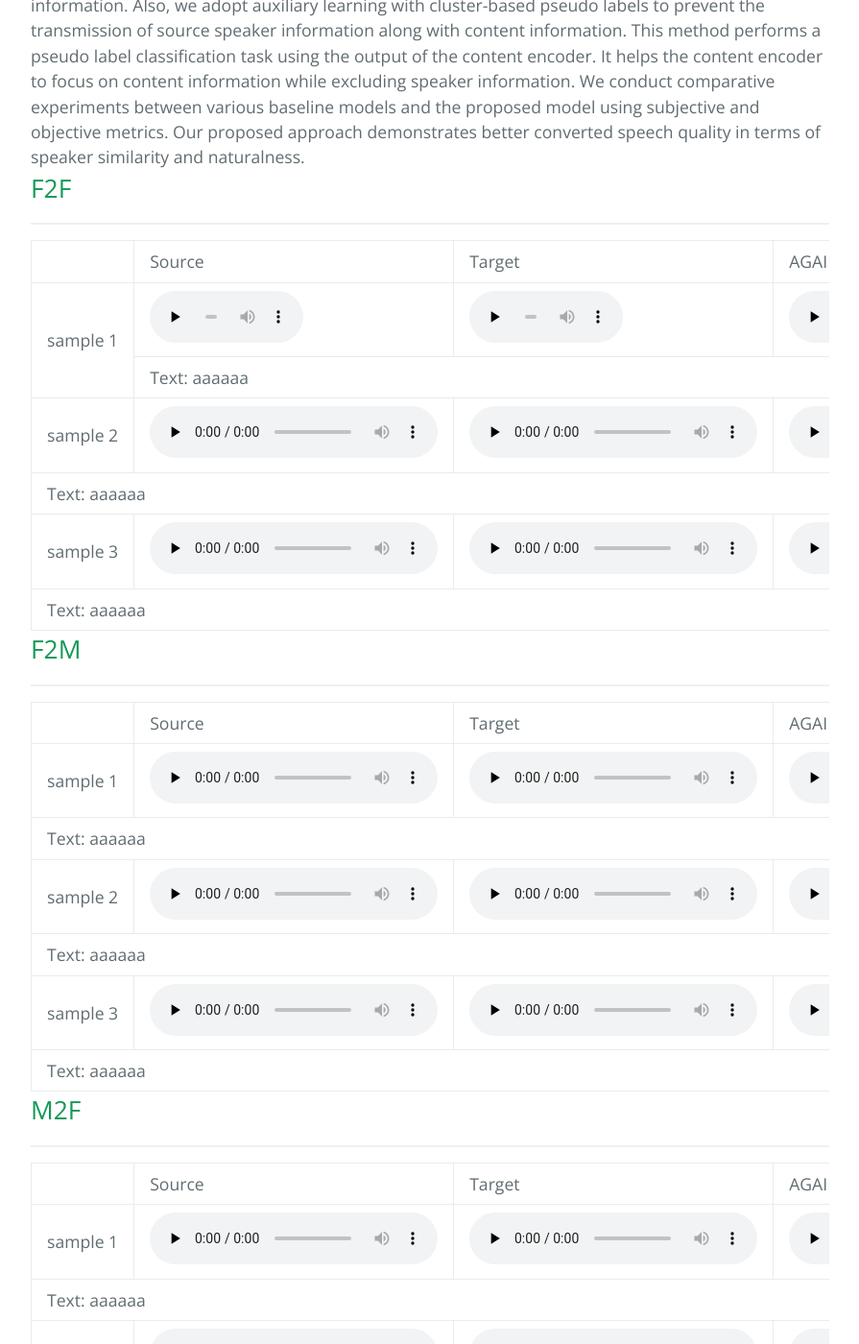
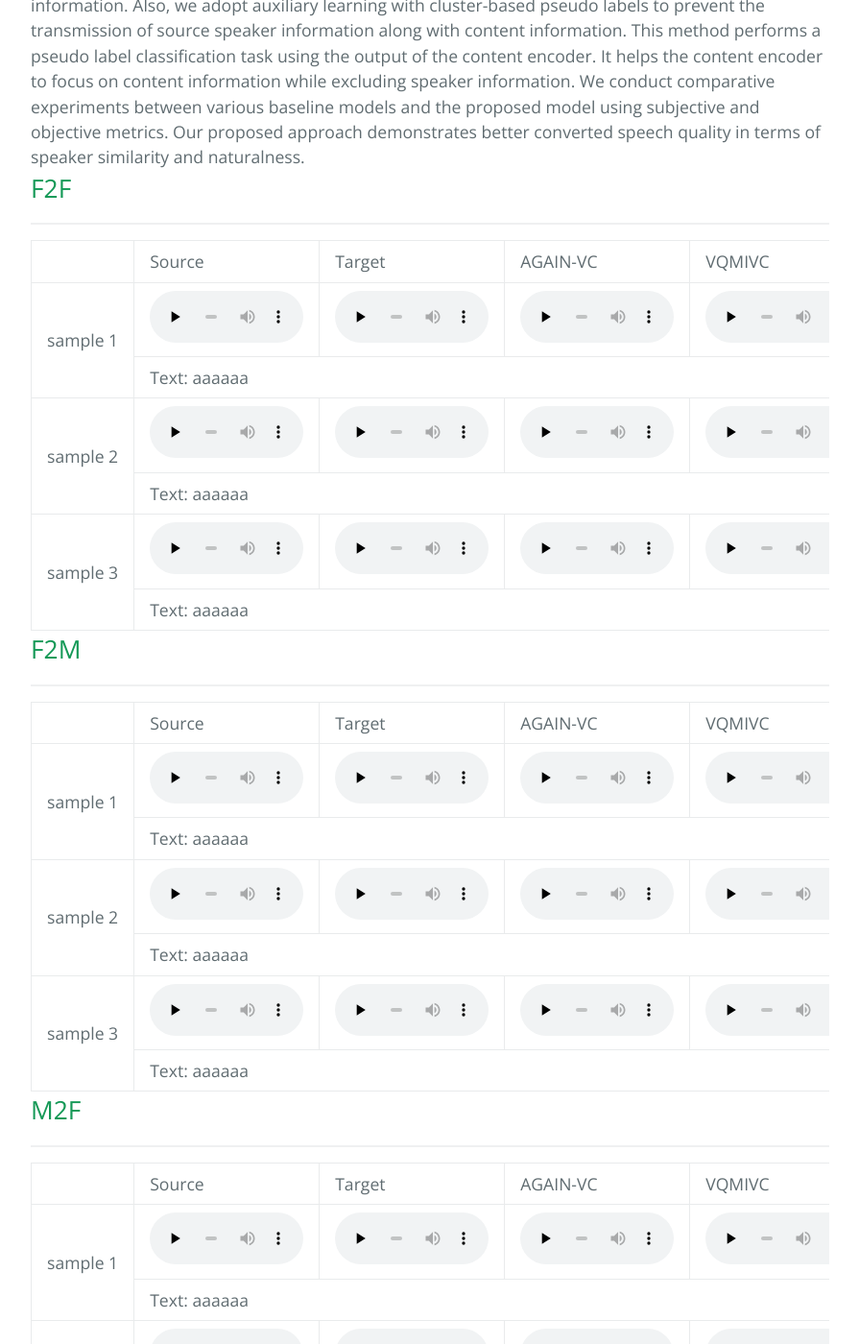
Before and after one commit to twiz0311/AGRN-VC, a Jekyll site: the page built from another-page.md, in a window 1280 px wide and 1400 px high, scrolled down 681 px. Shown: the whole window at 96% size, without its empty margins (192-1087 px from the left). Built offline with Jekyll 4.4.1, drawn with Linux system fonts in a browser that asks for light colours.

Commit message:
Update default.html

```diff
--- a/_layouts/default.html
+++ b/_layouts/default.html
@@ -49,7 +49,7 @@
                 <td>AGRN-VC</td>
               </tr>
               <tr>
-                <td nowrap width="160", rowspan='2'>sample 1</td>
+                <td nowrap width="160" rowspan='2'>sample 1</td>
                 <td><audio controls="" preload="none" style="width: 160px;"><source src="Speech/Source/p330_070_mic1.flac"></audio></td>
                 <td><audio controls="" preload="none" style="width: 160px;"><source src="Speech/Target/p249_217_mic1.flac"></audio></td>
                 <td><audio controls="" preload="none" style="width: 160px;"><source src="Speech/AGAIN/p330_070_p249_217_cnv_gen.wav"></audio></td>
@@ -61,28 +61,28 @@
                 <td colspan='6'>Text: aaaaaa</td>
               </tr>
               <tr>
-                <td nowrap width="160">sample 2</td>
-                <td><audio controls="" preload="none"><source src="Speech/Source/p282_361_mic1.flac"></audio></td>
-                <td><audio controls="" preload="none"><source src="Speech/Target/p249_300_mic1.flac"></audio></td>
-                <td><audio controls="" preload="none"><source src="Speech/AGAIN/p282_361_p249_300_cnv_gen.wav"></audio></td>
-                <td><audio controls="" preload="none"><source src="Speech/VQMIVC/p282_361_p249_300_cnv_gen.wav"></audio></td>
-                <td><audio controls="" preload="none"><source src="Speech/TriAAN/p282_361_p249_300_cnv_gen.wav"></audio></td>
-                <td><audio controls="" preload="none"><source src="Speech/AGRN/p282_361_p249_300_cnv_gen.wav"></audio></td>
+                <td nowrap width="160" rowspan='2'>sample 2</td>
+                <td><audio controls="" preload="none" style="width: 160px;"><source src="Speech/Source/p282_361_mic1.flac"></audio></td>
+                <td><audio controls="" preload="none" style="width: 160px;"><source src="Speech/Target/p249_300_mic1.flac"></audio></td>
+                <td><audio controls="" preload="none" style="width: 160px;"><source src="Speech/AGAIN/p282_361_p249_300_cnv_gen.wav"></audio></td>
+                <td><audio controls="" preload="none" style="width: 160px;"><source src="Speech/VQMIVC/p282_361_p249_300_cnv_gen.wav"></audio></td>
+                <td><audio controls="" preload="none" style="width: 160px;"><source src="Speech/TriAAN/p282_361_p249_300_cnv_gen.wav"></audio></td>
+                <td><audio controls="" preload="none" style="width: 160px;"><source src="Speech/AGRN/p282_361_p249_300_cnv_gen.wav"></audio></td>
               </tr>
               <tr>
-                <td colspan='7'>Text: aaaaaa</td>
+                <td colspan='6'>Text: aaaaaa</td>
               </tr>
               <tr>
-                <td nowrap width="160">sample 3</td>
-                <td><audio controls="" preload="none"><source src="Speech/Source/p330_166_mic1.flac"></audio></td>
-                <td><audio controls="" preload="none"><source src="Speech/Target/p277_434_mic1.flac"></audio></td>
-                <td><audio controls="" preload="none"><source src="Speech/AGAIN/p330_166_p277_434_cnv_gen.wav"></audio></td>
-                <td><audio controls="" preload="none"><source src="Speech/VQMIVC/p330_166_p277_434_cnv_gen.wav"></audio></td>
-                <td><audio controls="" preload="none"><source src="Speech/TriAAN/p330_166_p277_434_cnv_gen.wav"></audio></td>
-                <td><audio controls="" preload="none"><source src="Speech/AGRN/p330_166_p277_434_cnv_gen.wav"></audio></td>
+                <td nowrap width="160" rowspan='2'>sample 3</td>
+                <td><audio controls="" preload="none" style="width: 160px;"><source src="Speech/Source/p330_166_mic1.flac"></audio></td>
+                <td><audio controls="" preload="none" style="width: 160px;"><source src="Speech/Target/p277_434_mic1.flac"></audio></td>
+                <td><audio controls="" preload="none" style="width: 160px;"><source src="Speech/AGAIN/p330_166_p277_434_cnv_gen.wav"></audio></td>
+                <td><audio controls="" preload="none" style="width: 160px;"><source src="Speech/VQMIVC/p330_166_p277_434_cnv_gen.wav"></audio></td>
+                <td><audio controls="" preload="none" style="width: 160px;"><source src="Speech/TriAAN/p330_166_p277_434_cnv_gen.wav"></audio></td>
+                <td><audio controls="" preload="none" style="width: 160px;"><source src="Speech/AGRN/p330_166_p277_434_cnv_gen.wav"></audio></td>
               </tr>
               <tr>
-                <td colspan='7'>Text: aaaaaa</td>
+                <td colspan='6'>Text: aaaaaa</td>
               </tr>
               </tbody>
             </table>
@@ -103,40 +103,40 @@
                 <td>AGRN-VC</td>
               </tr>
               <tr>
-                <td nowrap width="160">sample 1</td>
-                <td><audio controls="" preload="none"><source src="Speech/Source/p277_034_mic1.flac"></audio></td>
-                <td><audio controls="" preload="none"><source src="Speech/Target/p376_405_mic1.flac"></audio></td>
-                <td><audio controls="" preload="none"><source src="Speech/AGAIN/p277_034_p376_405_cnv_gen.wav"></audio></td>
-                <td><audio controls="" preload="none"><source src="Speech/VQMIVC/p277_034_p376_405_cnv_gen.wav"></audio></td>
-                <td><audio controls="" preload="none"><source src="Speech/TriAAN/p277_034_p376_405_cnv_gen.wav"></audio></td>
-                <td><audio controls="" preload="none"><source src="Speech/AGRN/p277_034_p376_405_cnv_gen.wav"></audio></td>
+                <td nowrap width="160" rowspan='2'>sample 1</td>
+                <td><audio controls="" preload="none" style="width: 160px;"><source src="Speech/Source/p277_034_mic1.flac"></audio></td>
+                <td><audio controls="" preload="none" style="width: 160px;"><source src="Speech/Target/p376_405_mic1.flac"></audio></td>
+                <td><audio controls="" preload="none" style="width: 160px;"><source src="Speech/AGAIN/p277_034_p376_405_cnv_gen.wav"></audio></td>
+                <td><audio controls="" preload="none" style="width: 160px;"><source src="Speech/VQMIVC/p277_034_p376_405_cnv_gen.wav"></audio></td>
+                <td><audio controls="" preload="none" style="width: 160px;"><source src="Speech/TriAAN/p277_034_p376_405_cnv_gen.wav"></audio></td>
+                <td><audio controls="" preload="none" style="width: 160px;"><source src="Speech/AGRN/p277_034_p376_405_cnv_gen.wav"></audio></td>
               </tr>
               <tr>
-                <td colspan='7'>Text: aaaaaa</td>
+                <td colspan='6'>Text: aaaaaa</td>
               </tr>
               <tr>
-                <td nowrap width="160">sample 2</td>
-                <td><audio controls="" preload="none"><source src="Speech/Source/p282_010_mic1.flac"></audio></td>
-                <td><audio controls="" preload="none"><source src="Speech/Target/p271_220_mic1.flac"></audio></td>
-                <td><audio controls="" preload="none"><source src="Speech/AGAIN/p282_010_p271_220_cnv_gen.wav"></audio></td>
-                <td><audio controls="" preload="none"><source src="Speech/VQMIVC/p282_010_p271_220_cnv_gen.wav"></audio></td>
-                <td><audio controls="" preload="none"><source src="Speech/TriAAN/p282_010_p271_220_cnv_gen.wav"></audio></td>
-                <td><audio controls="" preload="none"><source src="Speech/AGRN/p282_010_p271_220_cnv_gen.wav"></audio></td>
+                <td nowrap width="160" rowspan='2'>sample 2</td>
+                <td><audio controls="" preload="none" style="width: 160px;"><source src="Speech/Source/p282_010_mic1.flac"></audio></td>
+                <td><audio controls="" preload="none" style="width: 160px;"><source src="Speech/Target/p271_220_mic1.flac"></audio></td>
+                <td><audio controls="" preload="none" style="width: 160px;"><source src="Speech/AGAIN/p282_010_p271_220_cnv_gen.wav"></audio></td>
+                <td><audio controls="" preload="none" style="width: 160px;"><source src="Speech/VQMIVC/p282_010_p271_220_cnv_gen.wav"></audio></td>
+                <td><audio controls="" preload="none" style="width: 160px;"><source src="Speech/TriAAN/p282_010_p271_220_cnv_gen.wav"></audio></td>
+                <td><audio controls="" preload="none" style="width: 160px;"><source src="Speech/AGRN/p282_010_p271_220_cnv_gen.wav"></audio></td>
               </tr>
               <tr>
-                <td colspan='7'>Text: aaaaaa</td>
+                <td colspan='6'>Text: aaaaaa</td>
               </tr>
               <tr>
-                <td nowrap width="160">sample 3</td>
-                <td><audio controls="" preload="none"><source src="Speech/Source/p249_089_mic1.flac"></audio></td>
-                <td><audio controls="" preload="none"><source src="Speech/Target/p245_158_mic1.flac"></audio></td>
-                <td><audio controls="" preload="none"><source src="Speech/AGAIN/p249_089_p245_158_cnv_gen.wav"></audio></td>
-                <td><audio controls="" preload="none"><source src="Speech/VQMIVC/p249_089_p245_158_cnv_gen.wav""></audio></td>
-                <td><audio controls="" preload="none"><source src="Speech/TriAAN/p249_089_p245_158_cnv_gen.wav""></audio></td>
-                <td><audio controls="" preload="none"><source src="Speech/AGRN/p249_089_p245_158_cnv_gen.wav""></audio></td>
+                <td nowrap width="160" rowspan='2'>sample 3</td>
+                <td><audio controls="" preload="none" style="width: 160px;"><source src="Speech/Source/p249_089_mic1.flac"></audio></td>
+                <td><audio controls="" preload="none" style="width: 160px;"><source src="Speech/Target/p245_158_mic1.flac"></audio></td>
+                <td><audio controls="" preload="none" style="width: 160px;"><source src="Speech/AGAIN/p249_089_p245_158_cnv_gen.wav"></audio></td>
+                <td><audio controls="" preload="none" style="width: 160px;"><source src="Speech/VQMIVC/p249_089_p245_158_cnv_gen.wav""></audio></td>
+                <td><audio controls="" preload="none" style="width: 160px;"><source src="Speech/TriAAN/p249_089_p245_158_cnv_gen.wav""></audio></td>
+                <td><audio controls="" preload="none" style="width: 160px;"><source src="Speech/AGRN/p249_089_p245_158_cnv_gen.wav""></audio></td>
               </tr>
               <tr>
-                <td colspan='7'>Text: aaaaaa</td>
+                <td colspan='6'>Text: aaaaaa</td>
               </tr>
               </tbody>
               </table>
@@ -157,40 +157,40 @@
                 <td>AGRN-VC</td>
               </tr>
               <tr>
-                <td nowrap width="160">sample 1</td>
-                <td><audio controls="" preload="none"><source src="Speech/Source/p285_369_mic1.flac"></audio></td>
-                <td><audio controls="" preload="none"><source src="Speech/Target/p277_003_mic1.flac"></audio></td>
-                <td><audio controls="" preload="none"><source src="Speech/AGAIN/p285_369_p277_003_cnv_gen.wav"></audio></td>
-                <td><audio controls="" preload="none"><source src="Speech/VQMIVC/p285_369_p277_003_cnv_gen.wav"></audio></td>
-                <td><audio controls="" preload="none"><source src="Speech/TriAAN/p285_369_p277_003_cnv_gen.wav"></audio></td>
-                <td><audio controls="" preload="none"><source src="Speech/AGRN/p285_369_p277_003_cnv_gen.wav"></audio></td>
+                <td nowrap width="160" rowspan='2'>sample 1</td>
+                <td><audio controls="" preload="none" style="width: 160px;"><source src="Speech/Source/p285_369_mic1.flac"></audio></td>
+                <td><audio controls="" preload="none" style="width: 160px;"><source src="Speech/Target/p277_003_mic1.flac"></audio></td>
+                <td><audio controls="" preload="none" style="width: 160px;"><source src="Speech/AGAIN/p285_369_p277_003_cnv_gen.wav"></audio></td>
+                <td><audio controls="" preload="none" style="width: 160px;"><source src="Speech/VQMIVC/p285_369_p277_003_cnv_gen.wav"></audio></td>
+                <td><audio controls="" preload="none" style="width: 160px;"><source src="Speech/TriAAN/p285_369_p277_003_cnv_gen.wav"></audio></td>
+                <td><audio controls="" preload="none" style="width: 160px;"><source src="Speech/AGRN/p285_369_p277_003_cnv_gen.wav"></audio></td>
               </tr>
               <tr>
-                <td colspan='7'>Text: aaaaaa</td>
+                <td colspan='6'>Text: aaaaaa</td>
               </tr>
               <tr>
-                <td nowrap width="160">sample 2</td>
-                <td><audio controls="" preload="none"><source src="Speech/Source/p376_123_mic1.flac"></audio></td>
-                <td><audio controls="" preload="none"><source src="Speech/Target/p277_073_mic1.flac"></audio></td>
-                <td><audio controls="" preload="none"><source src="Speech/AGAIN/p376_123_p277_073_cnv_gen.wav"></audio></td>
-                <td><audio controls="" preload="none"><source src="Speech/VQMIVC/p376_123_p277_073_cnv_gen.wav"></audio></td>
-                <td><audio controls="" preload="none"><source src="Speech/TriAAN/p376_123_p277_073_cnv_gen.wav"></audio></td>
-                <td><audio controls="" preload="none"><source src="Speech/AGRN/p376_123_p277_073_cnv_gen.wav"></audio></td>
+                <td nowrap width="160" rowspan='2'>sample 2</td>
+                <td><audio controls="" preload="none" style="width: 160px;"><source src="Speech/Source/p376_123_mic1.flac"></audio></td>
+                <td><audio controls="" preload="none" style="width: 160px;"><source src="Speech/Target/p277_073_mic1.flac"></audio></td>
+                <td><audio controls="" preload="none" style="width: 160px;"><source src="Speech/AGAIN/p376_123_p277_073_cnv_gen.wav"></audio></td>
+                <td><audio controls="" preload="none" style="width: 160px;"><source src="Speech/VQMIVC/p376_123_p277_073_cnv_gen.wav"></audio></td>
+                <td><audio controls="" preload="none" style="width: 160px;"><source src="Speech/TriAAN/p376_123_p277_073_cnv_gen.wav"></audio></td>
+                <td><audio controls="" preload="none" style="width: 160px;"><source src="Speech/AGRN/p376_123_p277_073_cnv_gen.wav"></audio></td>
               </tr>
               <tr>
-                <td colspan='7'>Text: aaaaaa</td>
+                <td colspan='6'>Text: aaaaaa</td>
               </tr>
               <tr>
-                <td nowrap width="160">sample 3</td>
-                <td><audio controls="" preload="none"><source src="Speech/Source/p271_245_mic1.flac"></audio></td>
-                <td><audio controls="" preload="none"><source src="Speech/Target/p277_437_mic1.flac"></audio></td>
-                <td><audio controls="" preload="none"><source src="Speech/AGAIN/p271_245_p277_437_cnv_gen.wav"></audio></td>
-                <td><audio controls="" preload="none"><source src="Speech/VQMIVC/p271_245_p277_437_cnv_gen.wav""></audio></td>
-                <td><audio controls="" preload="none"><source src="Speech/TriAAN/p271_245_p277_437_cnv_gen.wav""></audio></td>
-                <td><audio controls="" preload="none"><source src="Speech/AGRN/p271_245_p277_437_cnv_gen.wav""></audio></td>
+                <td nowrap width="160" rowspan='2'>sample 3</td>
+                <td><audio controls="" preload="none" style="width: 160px;"><source src="Speech/Source/p271_245_mic1.flac"></audio></td>
+                <td><audio controls="" preload="none" style="width: 160px;"><source src="Speech/Target/p277_437_mic1.flac"></audio></td>
+                <td><audio controls="" preload="none" style="width: 160px;"><source src="Speech/AGAIN/p271_245_p277_437_cnv_gen.wav"></audio></td>
+                <td><audio controls="" preload="none" style="width: 160px;"><source src="Speech/VQMIVC/p271_245_p277_437_cnv_gen.wav""></audio></td>
+                <td><audio controls="" preload="none" style="width: 160px;"><source src="Speech/TriAAN/p271_245_p277_437_cnv_gen.wav""></audio></td>
+                <td><audio controls="" preload="none" style="width: 160px;"><source src="Speech/AGRN/p271_245_p277_437_cnv_gen.wav""></audio></td>
               </tr>
               <tr>
-                <td colspan='7'>Text: aaaaaa</td>
+                <td colspan='6'>Text: aaaaaa</td>
               </tr>
               </tbody>
               </table>
@@ -211,40 +211,40 @@
                 <td>AGRN-VC</td>
               </tr>
               <tr>
-                <td nowrap width="160">sample 1</td>
-                <td><audio controls="" preload="none"><source src="Speech/Source/p376_350_mic1.flac"></audio></td>
-                <td><audio controls="" preload="none"><source src="Speech/Target/p245_029_mic1.flac"></audio></td>
-                <td><audio controls="" preload="none"><source src="Speech/AGAIN/p376_350_p245_029_cnv_gen.wav"></audio></td>
-                <td><audio controls="" preload="none"><source src="Speech/VQMIVC/p376_350_p245_029_cnv_gen.wav"></audio></td>
-                <td><audio controls="" preload="none"><source src="Speech/TriAAN/p376_350_p245_029_cnv_gen.wav"></audio></td>
-                <td><audio controls="" preload="none"><source src="Speech/AGRN/p376_350_p245_029_cnv_gen.wav"></audio></td>
+                <td nowrap width="160" rowspan='2'>sample 1</td>
+                <td><audio controls="" preload="none" style="width: 160px;"><source src="Speech/Source/p376_350_mic1.flac"></audio></td>
+                <td><audio controls="" preload="none" style="width: 160px;"><source src="Speech/Target/p245_029_mic1.flac"></audio></td>
+                <td><audio controls="" preload="none" style="width: 160px;"><source src="Speech/AGAIN/p376_350_p245_029_cnv_gen.wav"></audio></td>
+                <td><audio controls="" preload="none" style="width: 160px;"><source src="Speech/VQMIVC/p376_350_p245_029_cnv_gen.wav"></audio></td>
+                <td><audio controls="" preload="none" style="width: 160px;"><source src="Speech/TriAAN/p376_350_p245_029_cnv_gen.wav"></audio></td>
+                <td><audio controls="" preload="none" style="width: 160px;"><source src="Speech/AGRN/p376_350_p245_029_cnv_gen.wav"></audio></td>
               </tr>
               <tr>
-                <td colspan='7'>Text: aaaaaa</td>
+                <td colspan='6'>Text: aaaaaa</td>
               </tr>
               <tr>
-                <td nowrap width="160">sample 2</td>
-                <td><audio controls="" preload="none"><source src="Speech/Source/p376_370_mic1.flac"></audio></td>
-                <td><audio controls="" preload="none"><source src="Speech/Target/p245_107_mic1.flac"></audio></td>
-                <td><audio controls="" preload="none"><source src="Speech/AGAIN/p376_370_p245_107_cnv_gen.wav"></audio></td>
-                <td><audio controls="" preload="none"><source src="Speech/VQMIVC/p376_370_p245_107_cnv_gen.wav"></audio></td>
-                <td><audio controls="" preload="none"><source src="Speech/TriAAN/p376_370_p245_107_cnv_gen.wav"></audio></td>
-                <td><audio controls="" preload="none"><source src="Speech/AGRN/p376_370_p245_107_cnv_gen.wav"></audio></td>
+                <td nowrap width="160" rowspan='2'>sample 2</td>
+                <td><audio controls="" preload="none" style="width: 160px;"><source src="Speech/Source/p376_370_mic1.flac"></audio></td>
+                <td><audio controls="" preload="none" style="width: 160px;"><source src="Speech/Target/p245_107_mic1.flac"></audio></td>
+                <td><audio controls="" preload="none" style="width: 160px;"><source src="Speech/AGAIN/p376_370_p245_107_cnv_gen.wav"></audio></td>
+                <td><audio controls="" preload="none" style="width: 160px;"><source src="Speech/VQMIVC/p376_370_p245_107_cnv_gen.wav"></audio></td>
+                <td><audio controls="" preload="none" style="width: 160px;"><source src="Speech/TriAAN/p376_370_p245_107_cnv_gen.wav"></audio></td>
+                <td><audio controls="" preload="none" style="width: 160px;"><source src="Speech/AGRN/p376_370_p245_107_cnv_gen.wav"></audio></td>
               </tr>
               <tr>
-                <td colspan='7'>Text: aaaaaa</td>
+                <td colspan='6'>Text: aaaaaa</td>
               </tr>
               <tr>
-                <td nowrap width="160">sample 3</td>
-                <td><audio controls="" preload="none"><source src="Speech/Source/p271_269_mic1.flac"></audio></td>
-                <td><audio controls="" preload="none"><source src="Speech/Target/p285_053_mic1.flac"></audio></td>
-                <td><audio controls="" preload="none"><source src="Speech/AGAIN/p271_269_p285_053_cnv_gen.wav"></audio></td>
-                <td><audio controls="" preload="none"><source src="Speech/VQMIVC/p271_269_p285_053_cnv_gen.wav""></audio></td>
-                <td><audio controls="" preload="none"><source src="Speech/TriAAN/p271_269_p285_053_cnv_gen.wav""></audio></td>
-                <td><audio controls="" preload="none"><source src="Speech/AGRN/p271_269_p285_053_cnv_gen.wav""></audio></td>
+                <td nowrap width="160" rowspan='2'>sample 3</td>
+                <td><audio controls="" preload="none" style="width: 160px;"><source src="Speech/Source/p271_269_mic1.flac"></audio></td>
+                <td><audio controls="" preload="none" style="width: 160px;"><source src="Speech/Target/p285_053_mic1.flac"></audio></td>
+                <td><audio controls="" preload="none" style="width: 160px;"><source src="Speech/AGAIN/p271_269_p285_053_cnv_gen.wav"></audio></td>
+                <td><audio controls="" preload="none" style="width: 160px;"><source src="Speech/VQMIVC/p271_269_p285_053_cnv_gen.wav""></audio></td>
+                <td><audio controls="" preload="none" style="width: 160px;"><source src="Speech/TriAAN/p271_269_p285_053_cnv_gen.wav""></audio></td>
+                <td><audio controls="" preload="none" style="width: 160px;"><source src="Speech/AGRN/p271_269_p285_053_cnv_gen.wav""></audio></td>
               </tr>
               <tr>
-                <td colspan='7'>Text: aaaaaa</td>
+                <td colspan='6'>Text: aaaaaa</td>
               </tr>
               </tbody>
               </table>
```
